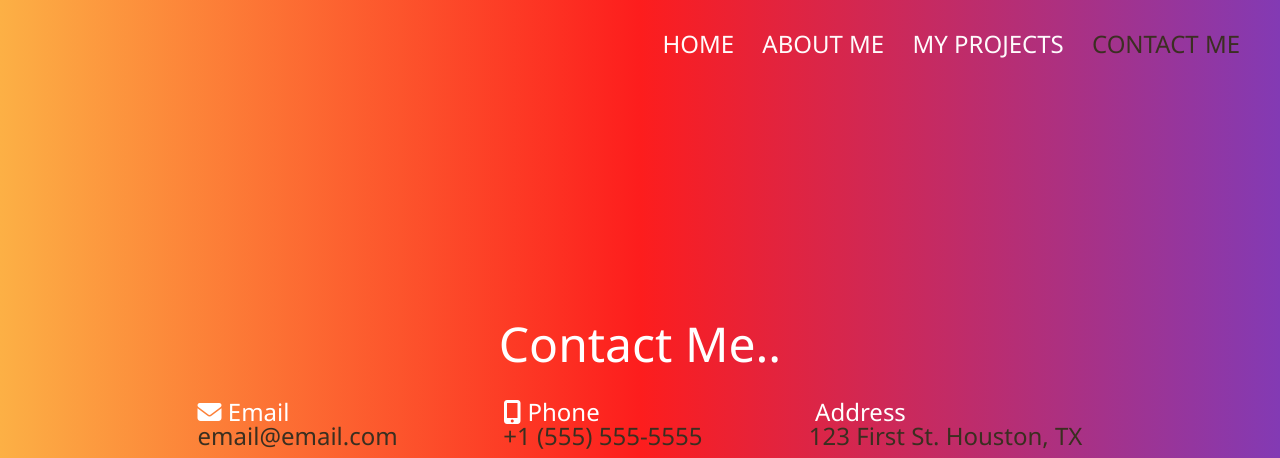
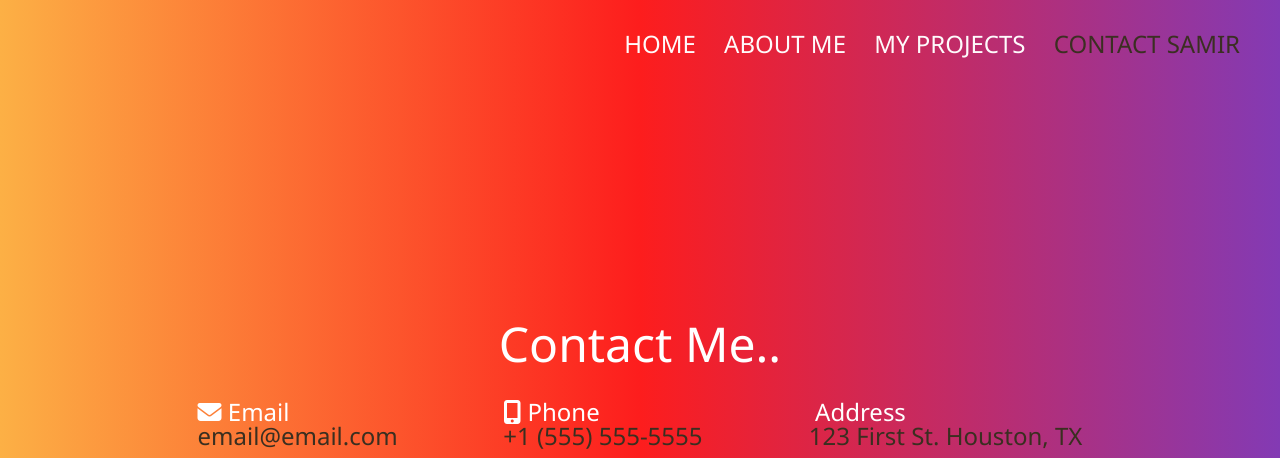
Before and after one commit to SamZaro/portfolio, a plain HTML site: page contact.html in a window 1280 px wide. Shown: the top 458 px of the page. Drawn offline with Linux system fonts and the light colour scheme; some icons are missing.

Commit message:
updates contact file

```diff
--- a/contact.html
+++ b/contact.html
@@ -5,7 +5,7 @@
   <meta name="viewport" content="width=device-width, initial-scale=1.0">
   <meta http-equiv="X-UA-Compatible" content="ie=edge">
   <link rel="stylesheet" href="scss/main.css">
-  <title>Contact Mike Smith</title>
+  <title>Contact Samir</title>
 </head>
 <body>
   <header>
@@ -32,7 +32,7 @@
         </li>
         <li class="menu-nav__item active">
           <a href="contact.html" class="menu-nav__link">
-            Contact Me
+            Contact Samir
           </a>
         </li>
       </ul>
```
